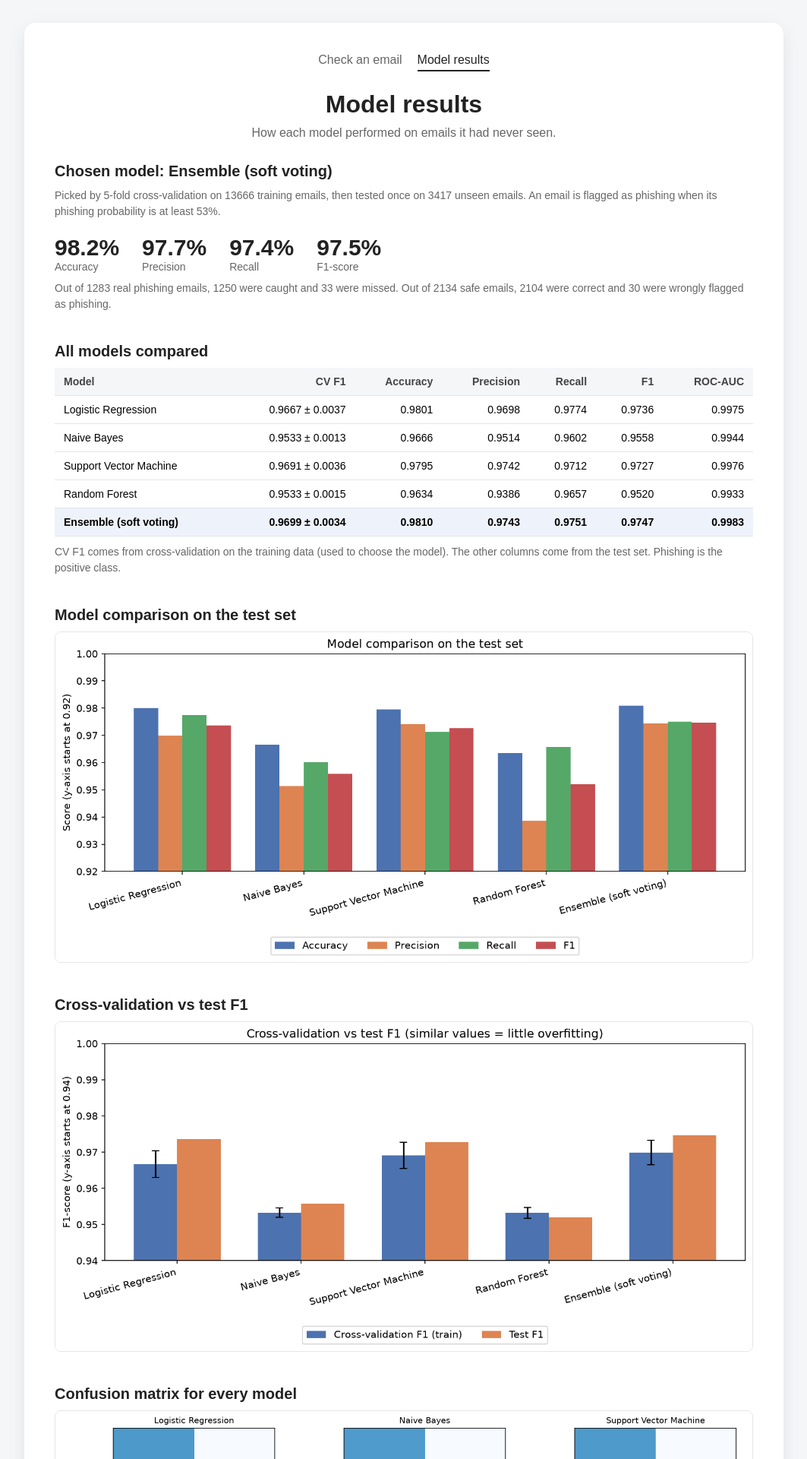
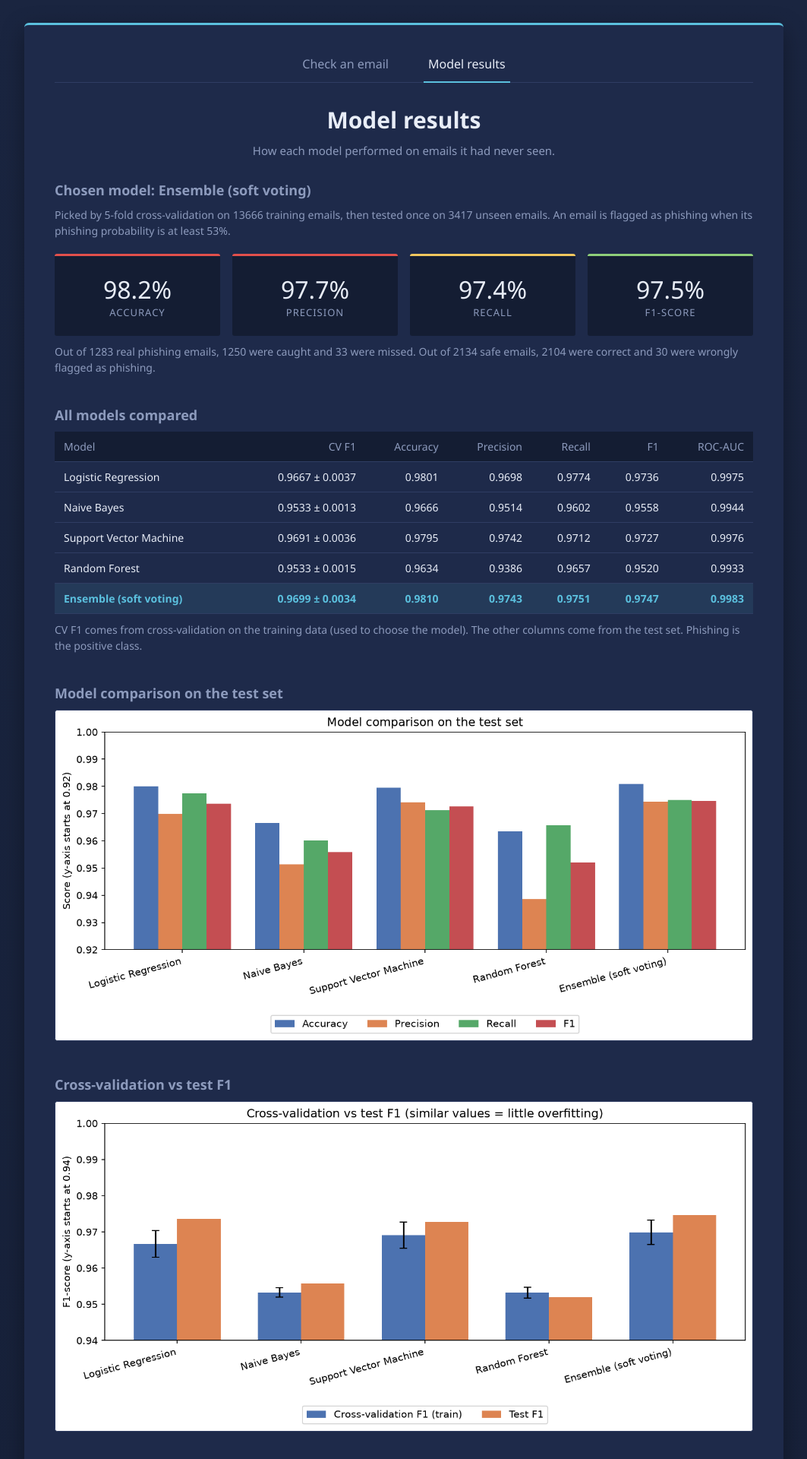
Before and after one commit to RahulBajracharya0/phishing-email-detection, a Flask app: page /dashboard in a window 1280 px wide. Shown: the top 1920 px of the page at 76% size, without its empty margins (108-1171 px from the left). Run offline with Flask 3, Linux system fonts and the light colour scheme.

Commit message:
changed UI to dark theme

```diff
--- a/static/style.css
+++ b/static/style.css
@@ -1,13 +1,30 @@
+/* Dark navy dashboard theme — same class names as before, so your HTML keeps working */
+
+:root {
+    --bg: #1a2540;
+    --bg-deep: #141d33;
+    --card: #1e2a4a;
+    --card-2: #243256;
+    --line: #2f3d63;
+    --text: #e8edf7;
+    --muted: #8d9bbd;
+    --accent: #5bc0de;      /* teal/cyan active color */
+    --red: #e2504c;
+    --yellow: #f0c75e;
+    --green: #8fce7a;
+}
+
 * {
     margin: 0;
     padding: 0;
     box-sizing: border-box;
-    font-family: Arial, sans-serif;
+    font-family: "Segoe UI", Roboto, Arial, sans-serif;
 }
 
 body {
     min-height: 100vh;
-    background: #f4f6f8;
+    background: linear-gradient(180deg, var(--bg) 0%, var(--bg-deep) 100%);
+    color: var(--text);
     display: flex;
     justify-content: center;
     align-items: center;
@@ -16,10 +33,11 @@ body {
 .container {
     width: 90%;
     max-width: 850px;
-    background: white;
+    background: var(--card);
     padding: 40px;
-    border-radius: 15px;
-    box-shadow: 0 8px 25px rgba(0, 0, 0, 0.08);
+    border-radius: 6px;
+    border-top: 3px solid var(--accent);
+    box-shadow: 0 10px 30px rgba(0, 0, 0, 0.35);
 }
 
 .header {
@@ -28,29 +46,49 @@ body {
 }
 
 .header h1 {
-    font-size: 32px;
-    color: #222;
+    font-size: 30px;
+    font-weight: 600;
+    color: var(--text);
     margin-bottom: 10px;
 }
 
 .header p {
-    color: #666;
-    font-size: 16px;
+    color: var(--muted);
+    font-size: 15px;
 }
 
-.email-box {
+/* ---- inputs ---- */
+
+.email-box,
+.subject-box {
     width: 100%;
-    min-height: 250px;
-    padding: 18px;
-    border: 2px solid #ddd;
-    border-radius: 10px;
-    resize: vertical;
+    background: var(--bg-deep);
+    color: var(--text);
+    border: 1px solid var(--line);
+    border-radius: 4px;
     font-size: 15px;
     outline: none;
 }
 
-.email-box:focus {
-    border-color: #555;
+.email-box {
+    min-height: 250px;
+    padding: 18px;
+    resize: vertical;
+}
+
+.subject-box {
+    padding: 14px 18px;
+    margin-bottom: 12px;
+}
+
+.email-box::placeholder,
+.subject-box::placeholder {
+    color: var(--muted);
+}
+
+.email-box:focus,
+.subject-box:focus {
+    border-color: var(--accent);
 }
 
 .button-container {
@@ -110,71 +148,52 @@ button:hover {
 }
 
 .result p {
-    color: #666;
+    color: var(--muted);
 }
 
 .footer {
     text-align: center;
     margin-top: 25px;
-    color: #999;
+    color: var(--muted);
     font-size: 13px;
 }
 
-@media (max-width: 600px) {
-    .container {
-        padding: 25px;
-    }
-
-    .header h1 {
-        font-size: 26px;
-    }
-}
-/* ---- navigation, subject box, dashboard ---- */
+/* ---- navigation (tabs like Status / Details) ---- */
 
 .nav {
     display: flex;
-    gap: 20px;
+    gap: 40px;
     justify-content: center;
-    margin-bottom: 25px;
+    margin-bottom: 28px;
+    border-bottom: 1px solid var(--line);
 }
 
 .nav a {
-    color: #666;
+    color: var(--muted);
     text-decoration: none;
-    padding-bottom: 4px;
+    padding: 0 6px 12px;
     border-bottom: 2px solid transparent;
+    margin-bottom: -1px;
 }
 
 .nav a:hover {
-    color: #222;
+    color: var(--text);
 }
 
 .nav a.active {
-    color: #222;
-    border-bottom-color: #222;
-}
-
-.subject-box {
-    width: 100%;
-    padding: 14px 18px;
-    margin-bottom: 12px;
-    border: 2px solid #ddd;
-    border-radius: 10px;
-    font-size: 15px;
-    outline: none;
-}
-
-.subject-box:focus {
-    border-color: #555;
+    color: var(--text);
+    border-bottom-color: var(--accent);
 }
 
 button:focus-visible,
 .nav a:focus-visible,
 .subject-box:focus-visible,
 .email-box:focus-visible {
-    outline: 3px solid #4C72B0;
+    outline: 3px solid var(--accent);
     outline-offset: 2px;
 }
+
+/* ---- dashboard page ---- */
 
 body.top-aligned {
     align-items: flex-start;
@@ -190,38 +209,53 @@ section {
 }
 
 section h2 {
-    font-size: 20px;
-    color: #222;
+    font-size: 18px;
+    font-weight: 600;
+    color: var(--muted);
     margin-bottom: 10px;
 }
 
 .note {
-    color: #666;
+    color: var(--muted);
     font-size: 14px;
     line-height: 1.5;
     margin-top: 10px;
 }
 
+/* stat tiles: 4 cards with colored top borders (red / red / yellow / green) */
 .stats {
-    display: flex;
-    flex-wrap: wrap;
-    gap: 30px;
+    display: grid;
+    grid-template-columns: repeat(auto-fit, minmax(150px, 1fr));
+    gap: 16px;
     margin: 20px 0 10px;
 }
 
 .stats div {
     display: flex;
     flex-direction: column;
+    align-items: center;
+    padding: 22px 12px;
+    background: var(--bg-deep);
+    border-top: 3px solid var(--accent);
+    border-radius: 3px;
 }
 
+.stats div:nth-child(4n + 1) { border-top-color: var(--red); }
+.stats div:nth-child(4n + 2) { border-top-color: var(--red); }
+.stats div:nth-child(4n + 3) { border-top-color: var(--yellow); }
+.stats div:nth-child(4n + 4) { border-top-color: var(--green); }
+
 .stats strong {
-    font-size: 30px;
-    color: #222;
+    font-size: 32px;
+    font-weight: 500;
+    color: var(--text);
 }
 
 .stats span {
-    color: #666;
-    font-size: 14px;
+    color: var(--muted);
+    font-size: 13px;
+    letter-spacing: 1px;
+    text-transform: uppercase;
 }
 
 .table-wrap {
@@ -238,7 +272,7 @@ th,
 td {
     padding: 10px 12px;
     text-align: right;
-    border-bottom: 1px solid #e3e6e9;
+    border-bottom: 1px solid var(--line);
     white-space: nowrap;
 }
 
@@ -248,24 +282,43 @@ td:first-child {
 }
 
 th {
-    color: #444;
-    background: #f4f6f8;
+    color: var(--muted);
+    font-weight: 500;
+    background: var(--bg-deep);
 }
 
 tr.chosen td {
     font-weight: bold;
-    background: #eef3fb;
+    color: var(--accent);
+    background: rgba(91, 192, 222, 0.1);
 }
 
+/* plots are probably white-background PNGs, so give them a light frame */
 .plot {
     max-width: 100%;
     height: auto;
-    border: 1px solid #e3e6e9;
-    border-radius: 8px;
+    border: 1px solid var(--line);
+    border-radius: 4px;
+    background: #fff;
 }
 
 code {
-    background: #eee;
+    background: var(--bg-deep);
+    color: var(--accent);
     padding: 2px 6px;
-    border-radius: 4px;
+    border-radius: 3px;
 }
+
+@media (max-width: 600px) {
+    .container {
+        padding: 25px;
+    }
+
+    .header h1 {
+        font-size: 24px;
+    }
+
+    .nav {
+        gap: 20px;
+    }
+}
```
Also changed, not shown: other parts of static/style.css (+23 -23 lines).
